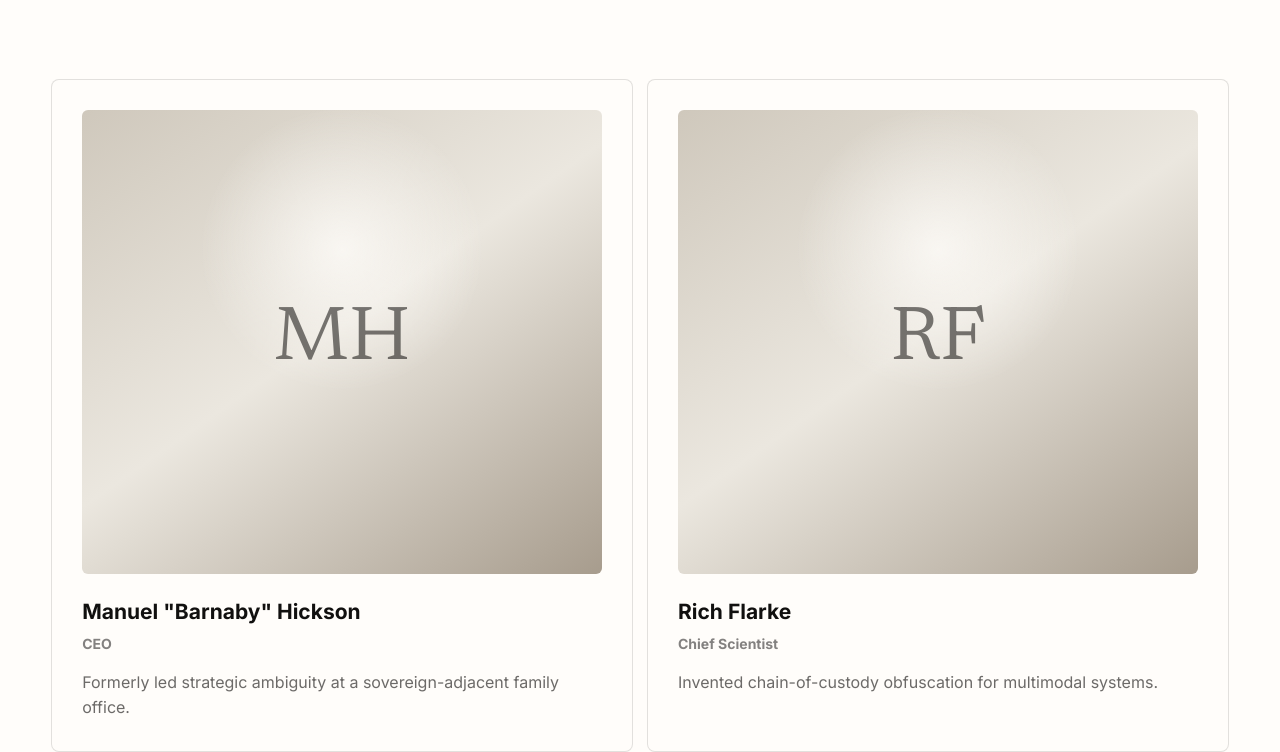
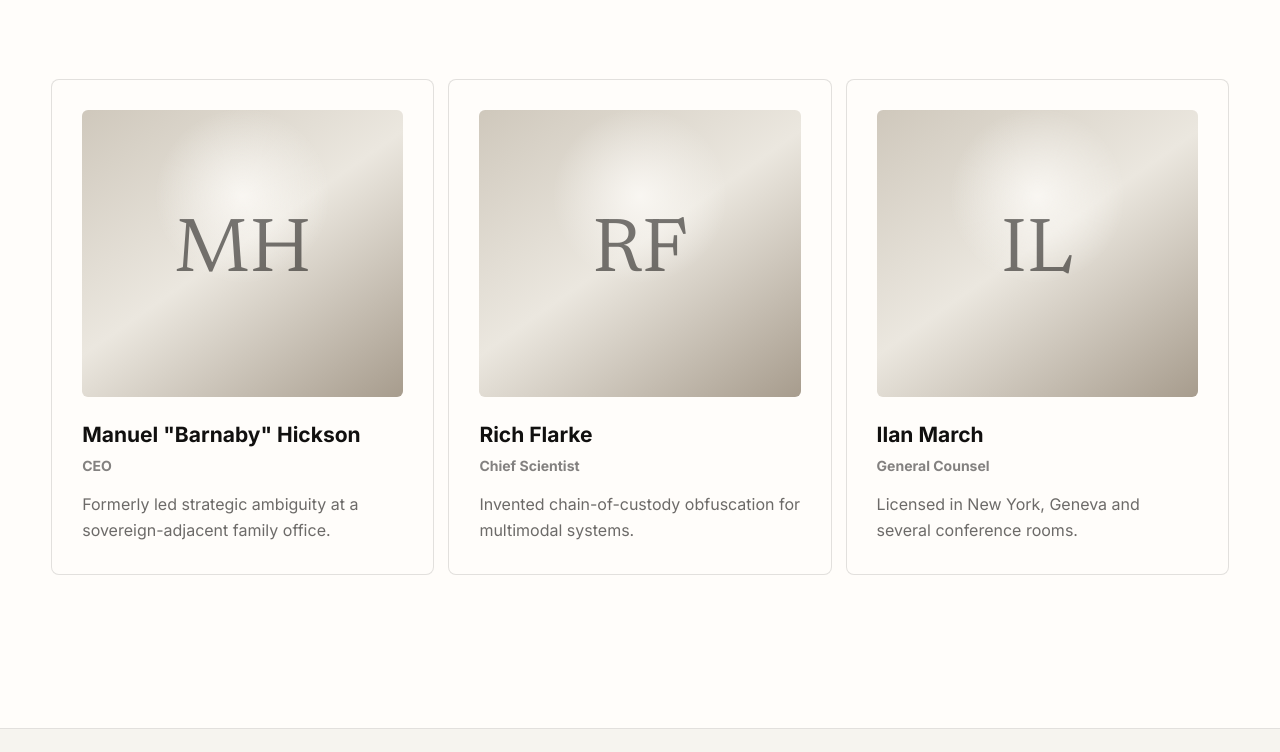
Before and after one commit to richardcharlesclarke/boomboom-labs, a plain HTML site: page index.html in a window 1280 px wide. Shown: the part 6055-6807 px from the top of the page. Drawn offline with Linux system fonts and the light colour scheme; animation ran at ten frames a second.

Commit message:
Restore third leadership profile

```diff
--- a/index.html
+++ b/index.html
@@ -247,6 +247,12 @@
               <p>Chief Scientist</p>
               <span>Invented chain-of-custody obfuscation for multimodal systems.</span>
             </article>
+            <article class="leader reveal">
+              <div class="leader-portrait">IL</div>
+              <h3>Ilan March</h3>
+              <p>General Counsel</p>
+              <span>Licensed in New York, Geneva and several conference rooms.</span>
+            </article>
           </div>
         </section>
 
--- a/styles.css
+++ b/styles.css
@@ -466,7 +466,7 @@ h1 {
   width: min(var(--max), 100%);
   margin: 0 auto;
   display: grid;
-  grid-template-columns: repeat(2, 1fr);
+  grid-template-columns: repeat(3, 1fr);
   gap: 14px;
 }
 
```
